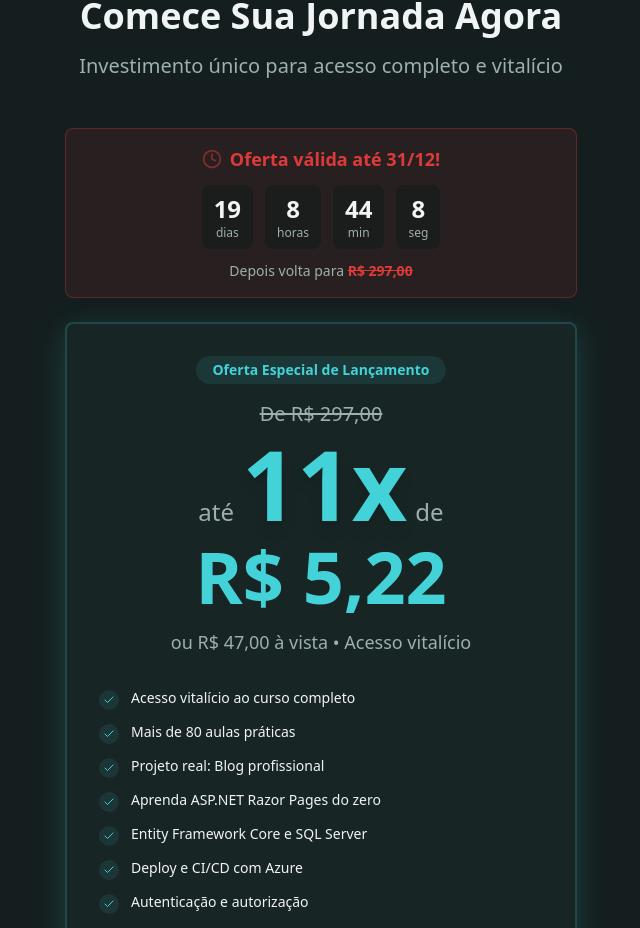
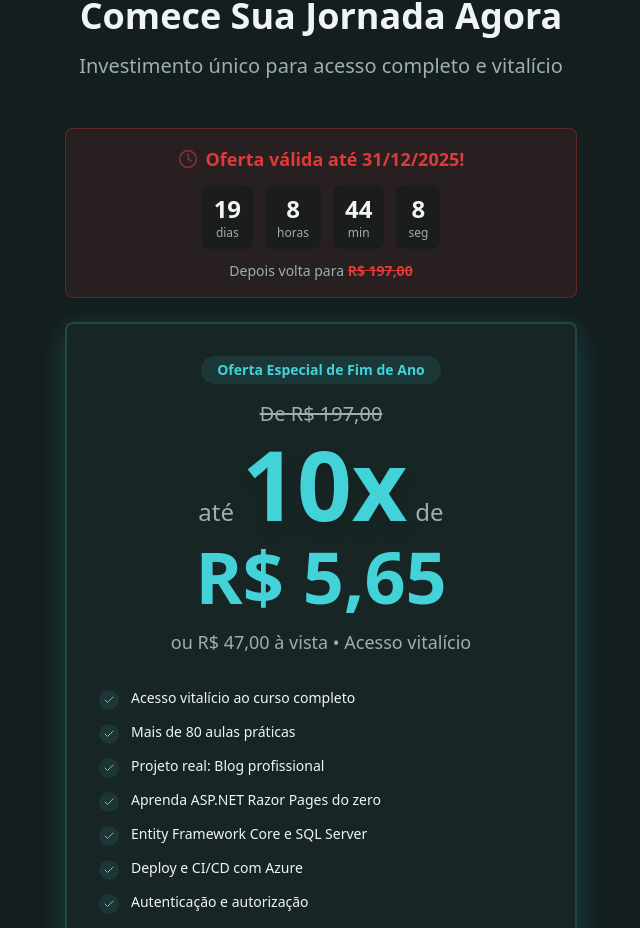
Before and after one commit to aspnetpro/lp-curso-aspnet-razor-pages, a React (Vite) app: page / in a window 1280 px wide. Shown: the part 3987-4915 px from the top of the page, without its empty margins (319-959 px from the left). Built offline with nearby package versions, Linux system fonts and the light colour scheme; the HTML template or start-up script is replaced by a standard one.

Commit message:
Update payment links and promotional details in Guarantee and Pricing components

```diff
--- a/src/components/Guarantee.tsx
+++ b/src/components/Guarantee.tsx
@@ -24,7 +24,7 @@ export const Guarantee = () => {
             <Button
               size="lg"
               className="text-lg px-10 py-7 shadow-lg hover:shadow-xl transition-all"
-              onClick={() => window.open('https://pay.kiwify.com.br/0DlsvX7', '_blank')}
+              onClick={() => window.open('https://pay.kiwify.com.br/Avl2i7g', '_blank')}
             >
               COMEÇAR AGORA COM RISCO ZERO
             </Button>
--- a/src/components/Pricing.tsx
+++ b/src/components/Pricing.tsx
@@ -60,7 +60,7 @@ export const Pricing = () => {
         <div className="max-w-lg mx-auto mb-6 p-4 bg-destructive/10 border border-destructive/30 rounded-lg animate-fade-in">
           <div className="flex items-center justify-center gap-2 mb-3">
             <Clock className="w-5 h-5 text-destructive animate-pulse" />
-            <span className="text-destructive font-bold text-lg">Oferta válida até 31/12!</span>
+            <span className="text-destructive font-bold text-lg">Oferta válida até 31/12/2025!</span>
           </div>
           <div className="flex justify-center gap-3">
             <div className="text-center bg-background/50 px-3 py-2 rounded-lg">
@@ -81,7 +81,7 @@ export const Pricing = () => {
             </div>
           </div>
           <p className="text-center text-sm text-muted-foreground mt-3">
-            Depois volta para <span className="line-through text-destructive font-semibold">R$ 297,00</span>
+            Depois volta para <span className="line-through text-destructive font-semibold">R$ 197,00</span>
           </p>
         </div>
 
@@ -91,18 +91,18 @@ export const Pricing = () => {
         >
           <div className="text-center mb-8">
             <div className="inline-block px-4 py-1 bg-primary/10 text-primary rounded-full text-sm font-semibold mb-4">
-              Oferta Especial de Lançamento
+              Oferta Especial de Fim de Ano
             </div>
             <div className="mb-2">
-              <span className="line-through text-muted-foreground text-xl">De R$ 297,00</span>
+              <span className="line-through text-muted-foreground text-xl">De R$ 197,00</span>
             </div>
             <div className="mb-2">
               <span className="text-2xl text-muted-foreground">até</span>
-              <span className="text-7xl md:text-8xl font-extrabold text-primary drop-shadow-lg mx-2">11x</span>
+              <span className="text-7xl md:text-8xl font-extrabold text-primary drop-shadow-lg mx-2">10x</span>
               <span className="text-2xl text-muted-foreground">de</span>
             </div>
             <div className="mb-4">
-              <span className="text-6xl md:text-7xl font-extrabold text-primary">R$ 5,22</span>
+              <span className="text-6xl md:text-7xl font-extrabold text-primary">R$ 5,65</span>
             </div>
             <p className="text-lg text-muted-foreground font-medium">
               ou R$ 47,00 à vista • Acesso vitalício
@@ -125,7 +125,7 @@ export const Pricing = () => {
             className="w-full text-lg py-6 shadow-lg hover:shadow-xl transition-all"
             asChild
           >
-            <a href="https://pay.kiwify.com.br/0DlsvX7" target="_blank" rel="noopener noreferrer">
+            <a href="https://pay.kiwify.com.br/Avl2i7g" target="_blank" rel="noopener noreferrer">
               Garantir Minha Vaga Agora
             </a>
           </Button>
```
